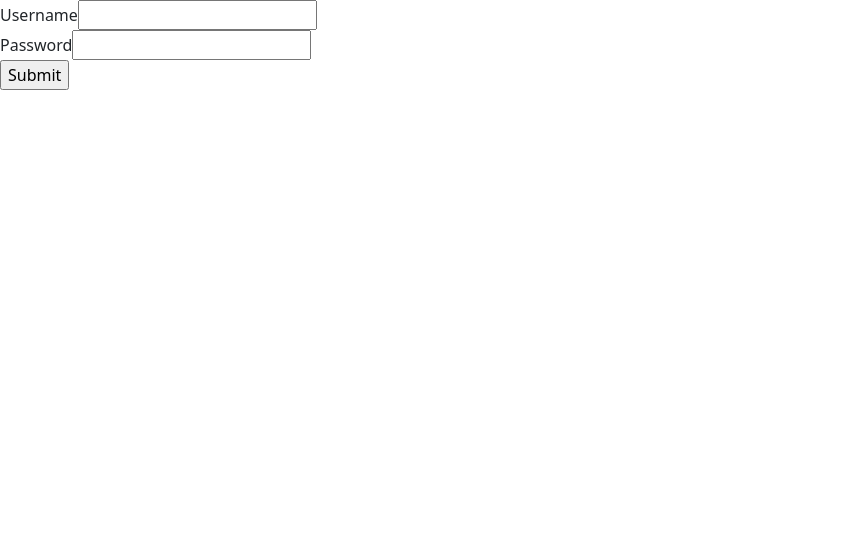
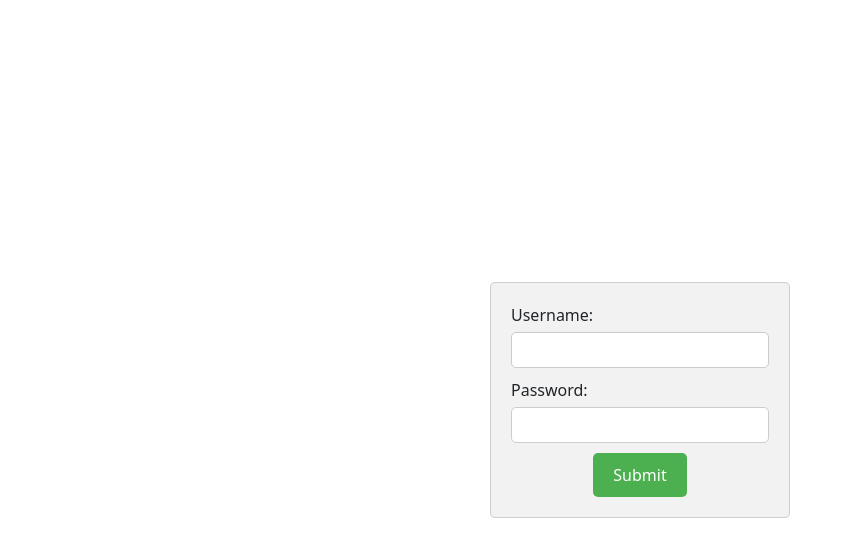
Before and after one commit to BatshevaYoffe/fswd5, a React (Create React App) app: page /login in a window 1280 px wide. Shown: the top 556 px of the page, without its empty margins (0-853 px from the left). Built offline with nearby package versions, Linux system fonts and the light colour scheme.

Commit message:
login style

```diff
--- /dev/null
+++ b/src/components/login/login.css
@@ -0,0 +1,51 @@
+.form-container {
+    display: flex;
+    justify-content: center;
+    align-items: center;
+    height: 100vh;
+  }
+
+  .form {
+    width: 300px;
+    padding: 20px;
+    background-color: #f2f2f2;
+    border: 1px solid #ccc;
+    border-radius: 5px;
+  }
+
+  .input-container {
+    margin-bottom: 10px;
+  }
+
+  .label {
+    display: block;
+    margin-bottom: 5px;
+  }
+
+  .input {
+    width: 100%;
+    padding: 5px;
+    border: 1px solid #ccc;
+    border-radius: 5px;
+  }
+
+  .button-container {
+    text-align: center;
+  }
+
+  .submit-button {
+    padding: 10px 20px;
+    background-color: #4caf50;
+    color: white;
+    border: none;
+    border-radius: 5px;
+    cursor: pointer;
+  }
+
+  .submit-button:hover {
+    background-color: #45a049;
+  }
+
+  .submit-button:focus {
+    outline: none;
+  }
--- a/src/components/login/login.js
+++ b/src/components/login/login.js
@@ -1,5 +1,5 @@
 import React, { useState } from 'react';
-//import './style.css';
+import './login.css';
 import { Outlet, json } from 'react-router-dom';
 import { BrowserRouter as Router, Routes, Route } from 'react-router-dom';
 import { Link, Navigate, useNavigate } from 'react-router-dom';
@@ -7,6 +7,8 @@ import { Link, Navigate, useNavigate } from 'react-router-dom';
 const Login = () => {
     const [inputsN, setName] = useState({name: ""});
     const [inputsP, setPass] = useState({password: ""});
+    const [inputsiexist, setinputsiexist] = useState(false);
+
     const navigate = useNavigate();
 
     const handleChangeName = (event) => {
@@ -19,25 +21,31 @@ const Login = () => {
         setPass({password:value});
     }
 
-    const handleSubmit = (event) => {
+    const handleSubmit = async(event) => {
         console.log(inputsP.password);
         console.log(inputsN.name);
 
         event.preventDefault();
-        fetch("https://jsonplaceholder.typicode.com/users")
+        await fetch("https://jsonplaceholder.typicode.com/users")
             .then(response => response.json())
             .then(json => {
                 for (let i in json) {
                     const pass = g(json[i].address.geo.lat);
                     if (json[i].username === inputsN.name && pass === inputsP.password) {
                         localStorage.setItem("myData", JSON.stringify(json[i]));
+                        setinputsiexist(true);
+
                         console.log(json[i].id);
                         navigate(`/content/user/${json[i].id}`);
                         break;
                     }
                 }
+
             }
-        )
+        ).catch(error => alert(error));
+        // if(!inputsiexist){
+        //     alert("הקלט לא תקין נסה שוב")
+        // }
     }
 
     const g = (num) => {
@@ -48,19 +56,31 @@ const Login = () => {
     }
 
     return (
-    <div>
+        <div className="form-container">
         <div className="form">
           <form onSubmit={handleSubmit}>
             <div className="input-container">
-                    <label>Username </label>
-                    <input type="text" name="name" value={inputsN.name} onChange={handleChangeName} />
+              <label className="label">Username:</label>
+              <input
+                type="text"
+                name="name"
+                value={inputsN.name}
+                onChange={handleChangeName}
+                className="input"
+              />
             </div>
             <div className="input-container">
-                    <label>Password </label>
-                    <input type="password" name="password" value={inputsP.password} onChange={handleChangePass} />
+              <label className="label">Password:</label>
+              <input
+                type="password"
+                name="password"
+                value={inputsP.password}
+                onChange={handleChangePass}
+                className="input"
+              />
             </div>
             <div className="button-container">
-                    <input type="submit" value="Submit" />
+              <input type="submit" value="Submit" className="submit-button" />
             </div>
           </form>
         </div>
```
Lines whose indentation alone changed are shown as unchanged.
